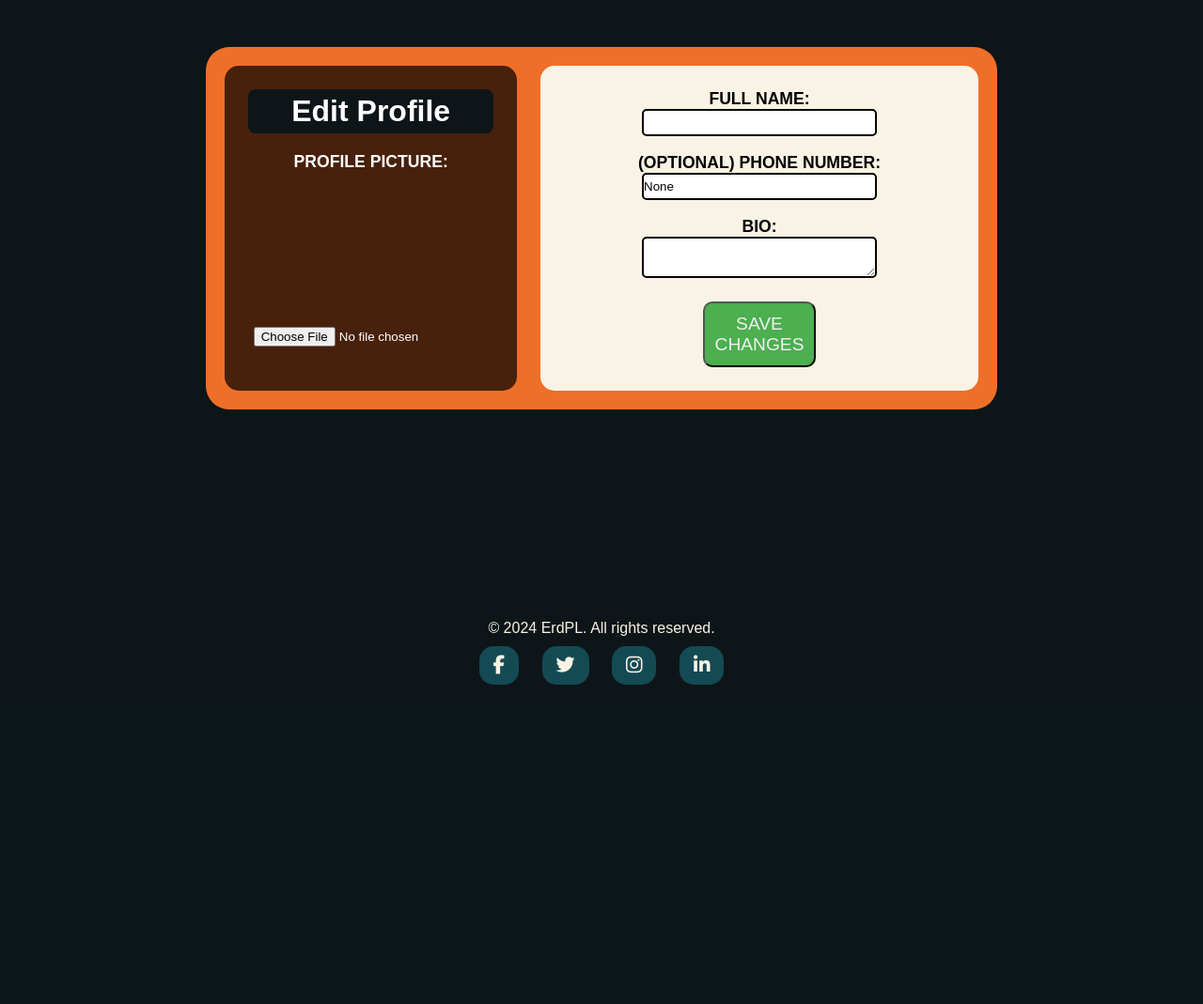
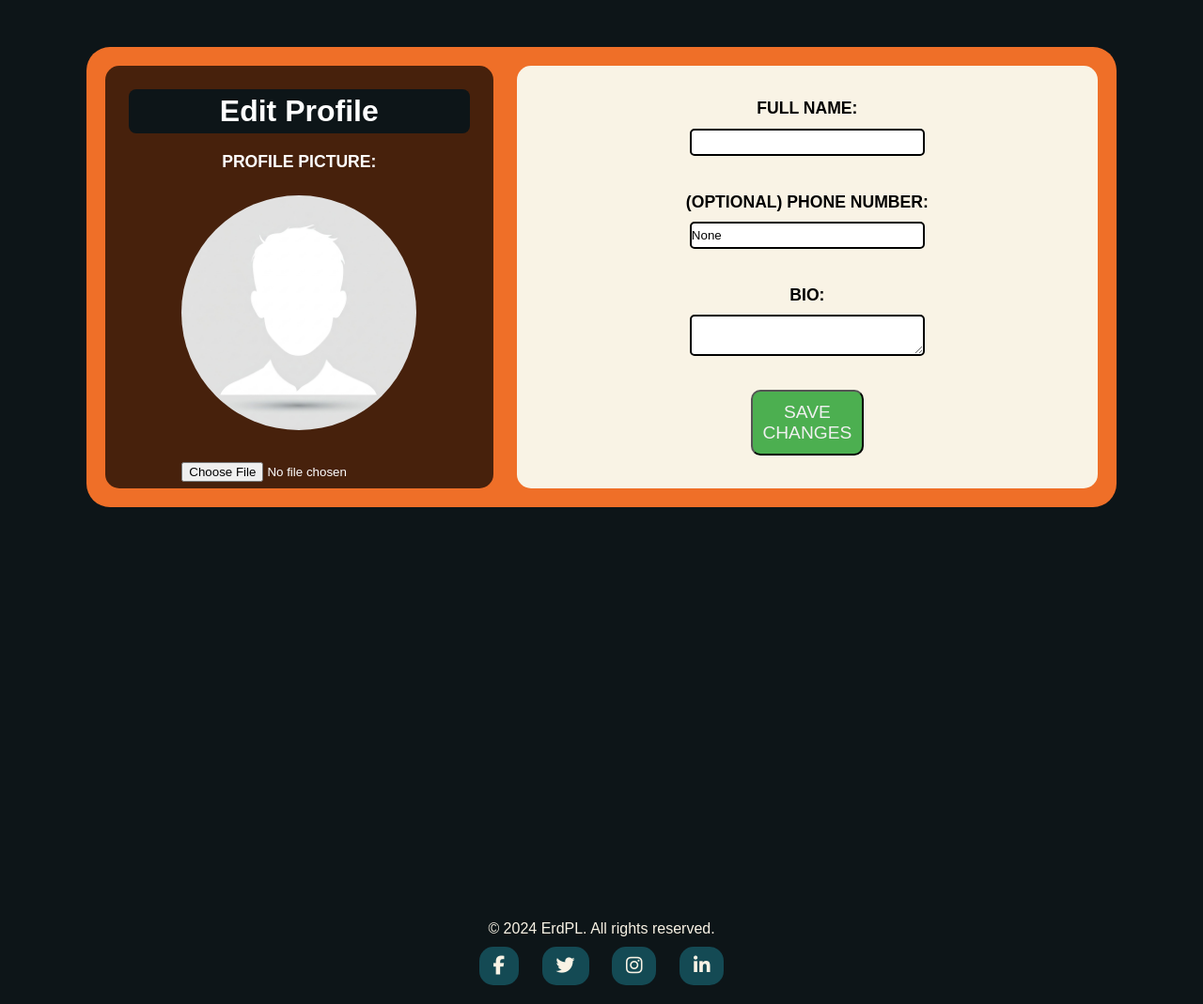
Before and after one commit to Jawrynx/ErdPL, a Django app: a page that uses templates/layout.html in a window 1280 px wide. Shown: the part 80-1149 px from the top of the page at 94% size. Before the commit the page ends 809 px from the top, so only its background shows below. Run offline with Django 5.2, Linux system fonts and the light colour scheme; a user stored in the database is signed in; data comes from the database, SQL or seed files in the repository; both versions use the stored data as it was after the commit; some libraries are stand-ins or nearby versions.

Commit message:
More styling, added default profile picture to display

```diff
--- a/static/css/style.css
+++ b/static/css/style.css
@@ -406,6 +406,7 @@ footer {
     border-radius: 15px;
     width: 40%;
     margin-right: 25px;
+    height: 450px;
 }
 
 .profile-info,
@@ -428,9 +429,14 @@ footer {
     background-color: var(--erdpl-background);
 }
 
-.profile-banner img {
+.profile-banner img,
+.edit-profile-banner img {
     border-radius: 50%;
-    margin: 25px;
+    margin: 25px 0;
+    max-height: 250px;
+    max-width: 250px;
+    height: 100%;
+    width: 100%;
 }
 
 .profile-banner a {
@@ -458,10 +464,6 @@ footer {
     padding: 10px;
     font-size: 2.5rem;
     text-shadow: 1px 0px 5px darkred;
-}
-
-.edit-profile-container > form > .edit-profile-banner > input {
-    margin-top: 160px;
 }
 
 .edit-profile-container > form > .edit-profile-banner > h1 {
@@ -607,7 +609,7 @@ footer {
 
 #login-center,
 .profile-center {
-    height: 80vh;
+    height: 120vh;
 }
 
 
@@ -683,6 +685,11 @@ footer {
         font-size: 0.8rem;
     }
 
+    .profile-container,
+    .edit-profile-container > form {
+        margin: 30px 0;
+    }
+
 }
 
 @media (max-width: 992px) {
--- a/templates/layout.html
+++ b/templates/layout.html
@@ -16,7 +16,7 @@
     <header id="header" class="">
         <nav>
             {% comment %} <h2>ErdPL</h2> {% endcomment %}
-            <img class="logo" src="{% get_media_prefix %}logo.jpeg" alt="ErdPL">
+            <a href="{% url 'home' %}"><img class="logo" src="{% get_media_prefix %}logo.jpeg" alt="ErdPL"></a>
             <ul>
                 <li class="left right"><a href="/">Home</a></li>
                 <li class="red-nav left"><a href="/">Scores</a></li>
--- a/users/models.py
+++ b/users/models.py
@@ -13,7 +13,7 @@ class CustomUser(AbstractUser):
 class Profile(models.Model):
     user = models.OneToOneField(CustomUser, on_delete=models.CASCADE)  # Use CustomUser here
     fullname = models.CharField(max_length=50, blank=True)
-    profile_picture = models.ImageField(upload_to='profile_pics/', blank=True, null=True)
+    profile_picture = models.ImageField(upload_to='profile_pics/', blank=True, null=True, default='profile_default.jpeg')
     phone_number = models.CharField(max_length=20, blank=True, null=True)
     bio = models.TextField(blank=True)
 
--- a/users/templates/users/edit_profile.html
+++ b/users/templates/users/edit_profile.html
@@ -12,6 +12,11 @@
         <div class="edit-profile-banner">
           <h1>Edit Profile</h1>
           <label for="id_profile_picture">Profile Picture:</label>
+          {% if profile.profile_picture %}
+            <img src="{{ profile.profile_picture.url }}" alt="Current Profile Picture">
+          {% else %}
+            <img src="../../../../media/profile_default.jpeg">
+          {% endif %}
           <input type="file" id="id_profile_picture" name="profile_picture" />
         </div>
         <div class="edit-profile-info">
--- a/users/templates/users/profile.html
+++ b/users/templates/users/profile.html
@@ -11,7 +11,9 @@
                 <h2>{{ profile.user.username }}</h2>
 
                 {% if profile.profile_picture %}
-                    <img src="{{ profile.profile_picture.url }}" alt="{{ profile.user.username }}'s Profile Picture" style="max-width: 200px;">
+                    <img src="{{ profile.profile_picture.url }}" alt="Current Profile Picture">
+                {% else %}
+                <img src="../../../media/profile_default.jpeg">
                 {% endif %}
                 <br>
                 {% if request.user == profile.user %}
--- a/users/views.py
+++ b/users/views.py
@@ -76,5 +76,6 @@ def edit_profile(request, username):
 
     context = {
         'form': form,
+        'profile': profile,
     }
     return render(request, 'users/edit_profile.html', context)
```
Also changed, not shown: db.sqlite3, media/profile_default.jpeg (added), media/profile_pics/1920-x-1080-hd-1qq8r4pnn8cmcew4.jpg (added), media/profile_pics/meme.jpg (added), users/migrations/0004_alter_profile_profile_picture.py (added).
